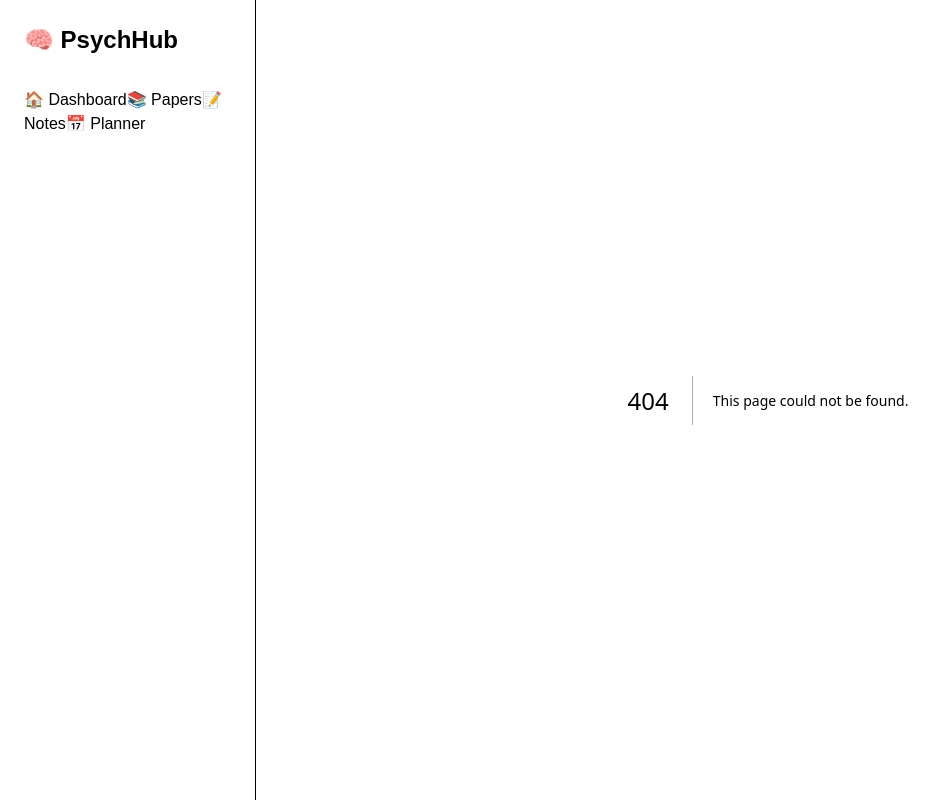
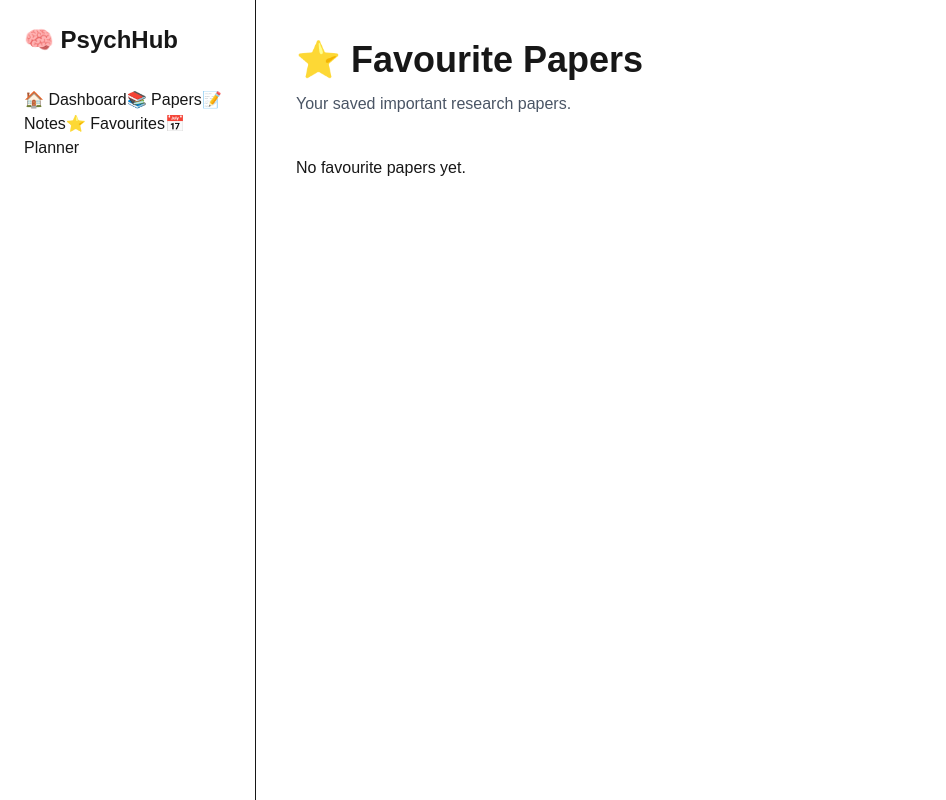
Before and after one commit to harrietwork-rgb/psychhub, a Next.js app: page /favourites in a window 1280 px wide. Before the commit this address had no page. Shown: the whole page, without its empty margins (0-946 px from the left). Built offline with nearby package versions, Linux system fonts and the light colour scheme.

Commit message:
Add favourites page

```diff
--- /dev/null
+++ b/app/favourites/page.tsx
@@ -0,0 +1,60 @@
+"use client";
+
+import { useEffect, useState } from "react";
+
+export default function FavouritesPage() {
+  const [favourites, setFavourites] = useState<string[]>([]);
+
+  useEffect(() => {
+    const savedFavourites: string[] = [];
+
+    for (let i = 0; i < localStorage.length; i++) {
+      const key = localStorage.key(i);
+
+      if (key && key.startsWith("favourite-")) {
+        const value = localStorage.getItem(key);
+
+        if (value === "true") {
+          savedFavourites.push(
+            key.replace("favourite-", "")
+          );
+        }
+      }
+    }
+
+    setFavourites(savedFavourites);
+  }, []);
+
+  return (
+    <main className="p-10">
+
+      <h1 className="text-4xl font-bold">
+        ⭐ Favourite Papers
+      </h1>
+
+      <p className="mt-3 text-gray-600">
+        Your saved important research papers.
+      </p>
+
+      <div className="mt-10 space-y-4">
+
+        {favourites.length === 0 ? (
+          <p>
+            No favourite papers yet.
+          </p>
+        ) : (
+          favourites.map((paper) => (
+            <div
+              key={paper}
+              className="rounded-lg border p-6"
+            >
+              📄 {paper}
+            </div>
+          ))
+        )}
+
+      </div>
+
+    </main>
+  );
+}
--- a/components/Sidebar.tsx
+++ b/components/Sidebar.tsx
@@ -22,6 +22,10 @@ export default function Sidebar() {
          📝 Notes
         </Link>
 
+        <Link href="/favourites">
+          ⭐ Favourites
+        </Link>
+
         <Link href="/planner">
           📅 Planner
         </Link>
```
